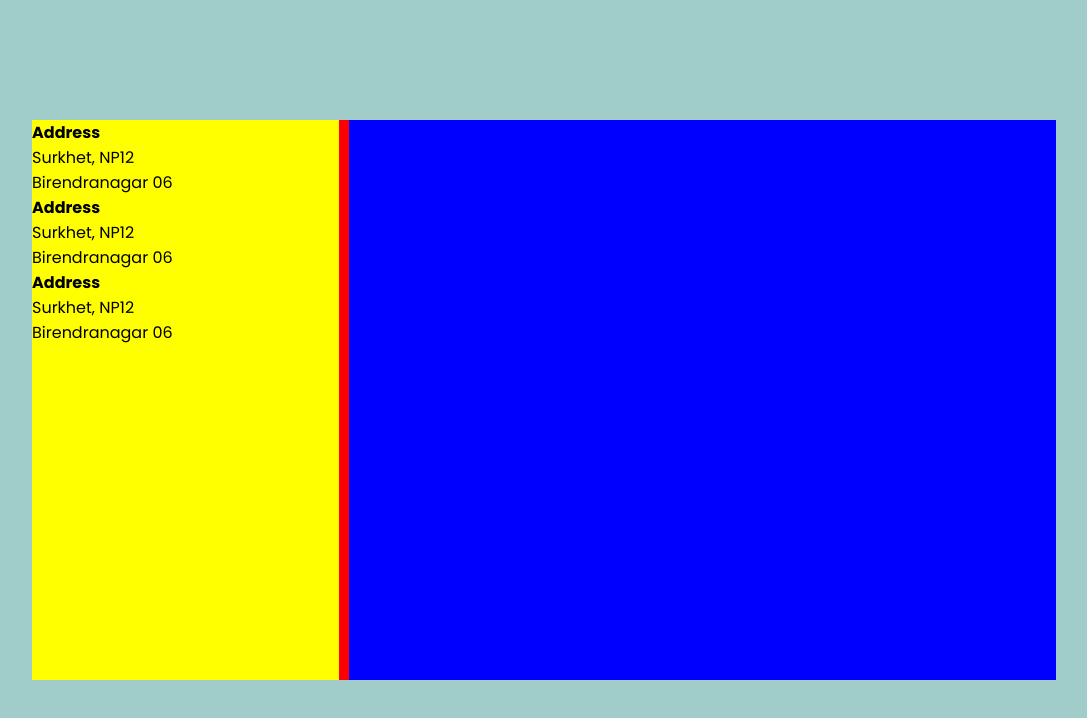
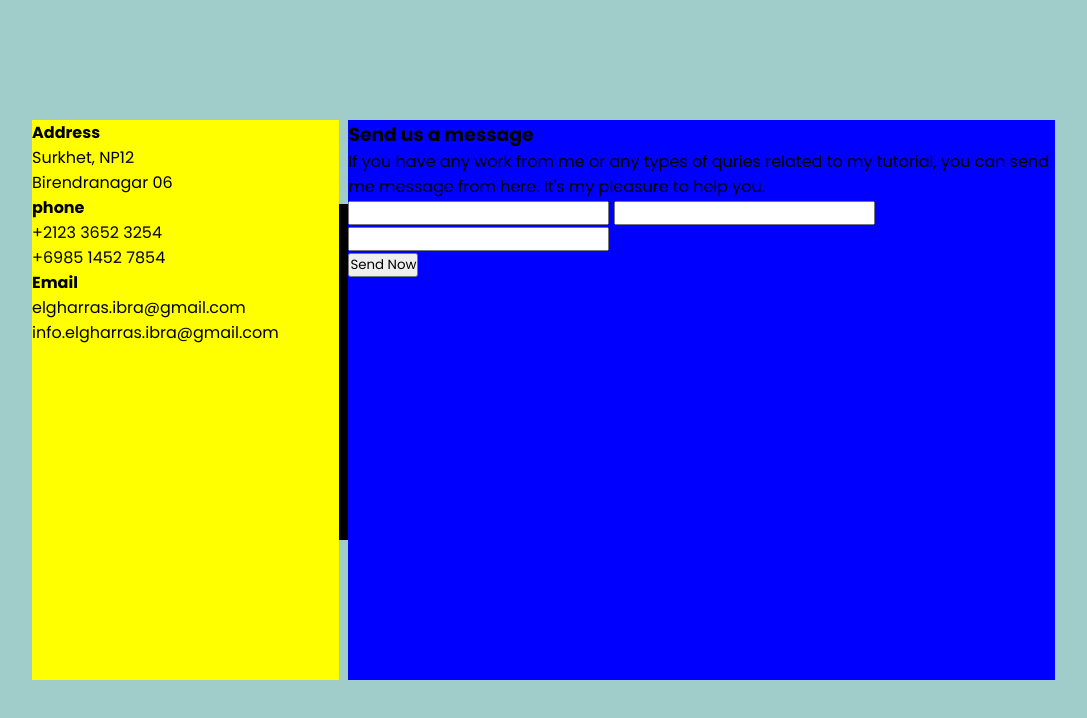
Before and after one commit to Ibra-him-elgharras/Template-10, a plain HTML site: page index.html in a window 1280 px wide. Shown: the whole page, without its empty margins (96-1183 px from the left). Drawn offline with Linux system fonts and the light colour scheme.

Commit message:
Contact-us-Form-html-finished

```diff
--- a/CSS/style.css
+++ b/CSS/style.css
@@ -28,9 +28,11 @@ body{
 }
 
 .line-v{
-    background-color: red;
-    width: 1%;
-    height: 100%;
+    background-color: rgb(0, 0, 0);
+    width: 0.9%;
+    height: 60%;
+    position: relative;
+    top: 15%;
 }
 
 .form{
--- a/index.html
+++ b/index.html
@@ -4,6 +4,7 @@
     <meta charset="UTF-8">
     <meta name="viewport" content="width=device-width, initial-scale=1.0">
     <link rel="stylesheet" href="/CSS/style.css">
+
     <title>Responsive Contact Us Form</title>
 </head>
 <body>
@@ -14,7 +15,7 @@
 
         <div class="informations">
             <div class="address">
-                <i></i>
+                <i class="fa-thin fa-location-dot"></i>
                 <h4>Address</h4>
                 <div>Surkhet, NP12</div>
                 <div>Birendranagar 06</div>
@@ -22,18 +23,18 @@
 
 
             <div class="address">
-                <i></i>
-                <h4>Address</h4>
-                <div>Surkhet, NP12</div>
-                <div>Birendranagar 06</div>
+                <i class="fa-thin fa-phone"></i>
+                <h4>phone</h4>
+                <div>+2123 3652 3254</div>
+                <div>+6985 1452 7854</div>
             </div>
 
 
             <div class="address">
-                <i></i>
-                <h4>Address</h4>
-                <div>Surkhet, NP12</div>
-                <div>Birendranagar 06</div>
+                <i class="fa-thin fa-envelope"></i>
+                <h4>Email</h4>
+                <div>elgharras.ibra@gmail.com</div>
+                <div>info.elgharras.ibra@gmail.com</div>
             </div>
 
 
@@ -41,7 +42,32 @@
 
 
         <div class="line-v"><span></span></div>
-        <div class="form"></div>
+
+
+        <div class="form">
+
+            <div class="texts">
+                <h3>Send us a message</h3>
+                <p>If you have any work from me or any types
+                    of quries related to my tutorial, you
+                    can send me message from here. It's my
+                    pleasure to help you.
+                </p>
+            </div>
+
+           <form action="#">
+            <input type="name">
+            <input type="email">
+            <input type="message">
+           </form>
+
+           <div class="btn">
+            <button>Send Now</button>
+           </div>
+
+        </div>
+
+
     </div>
 
 
```
